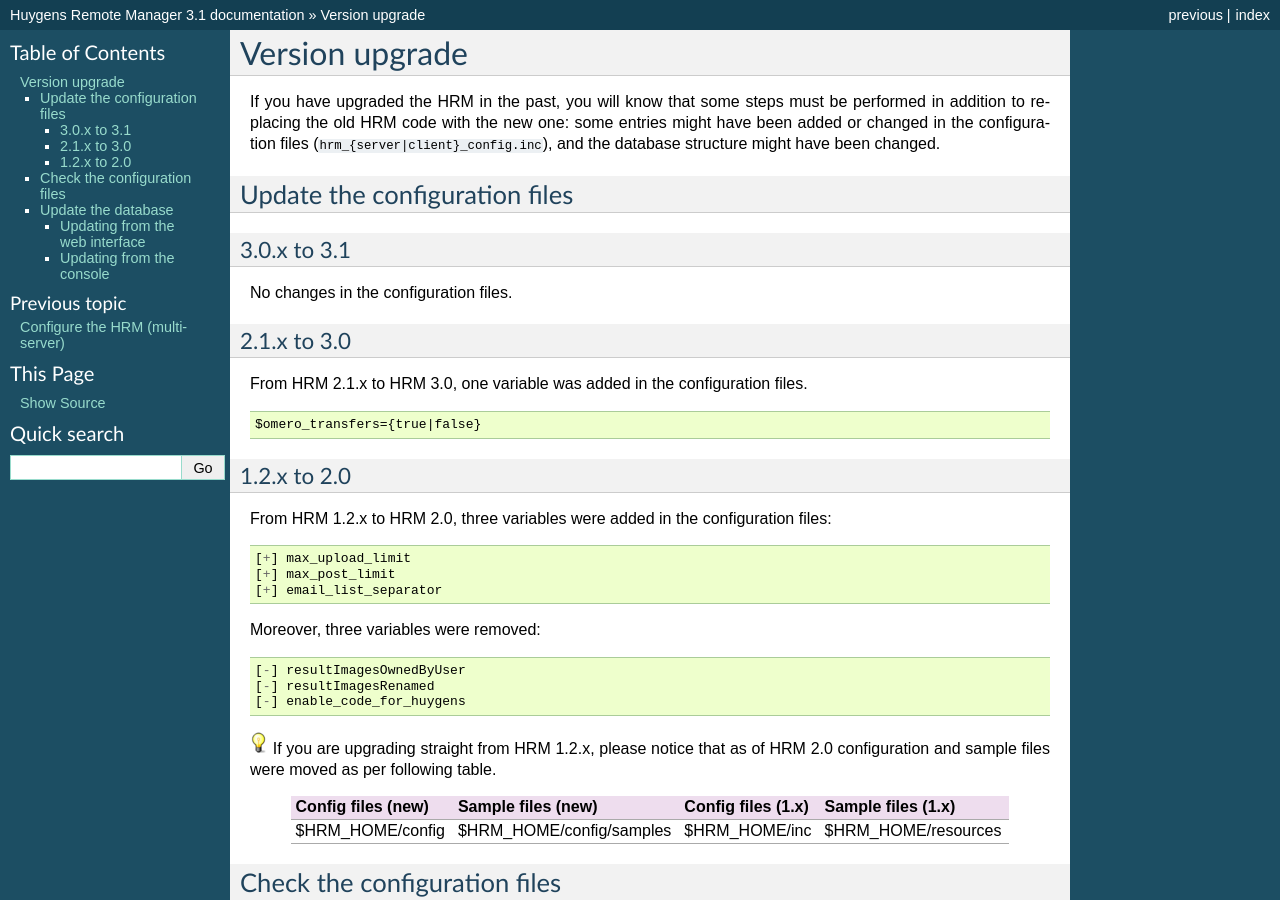
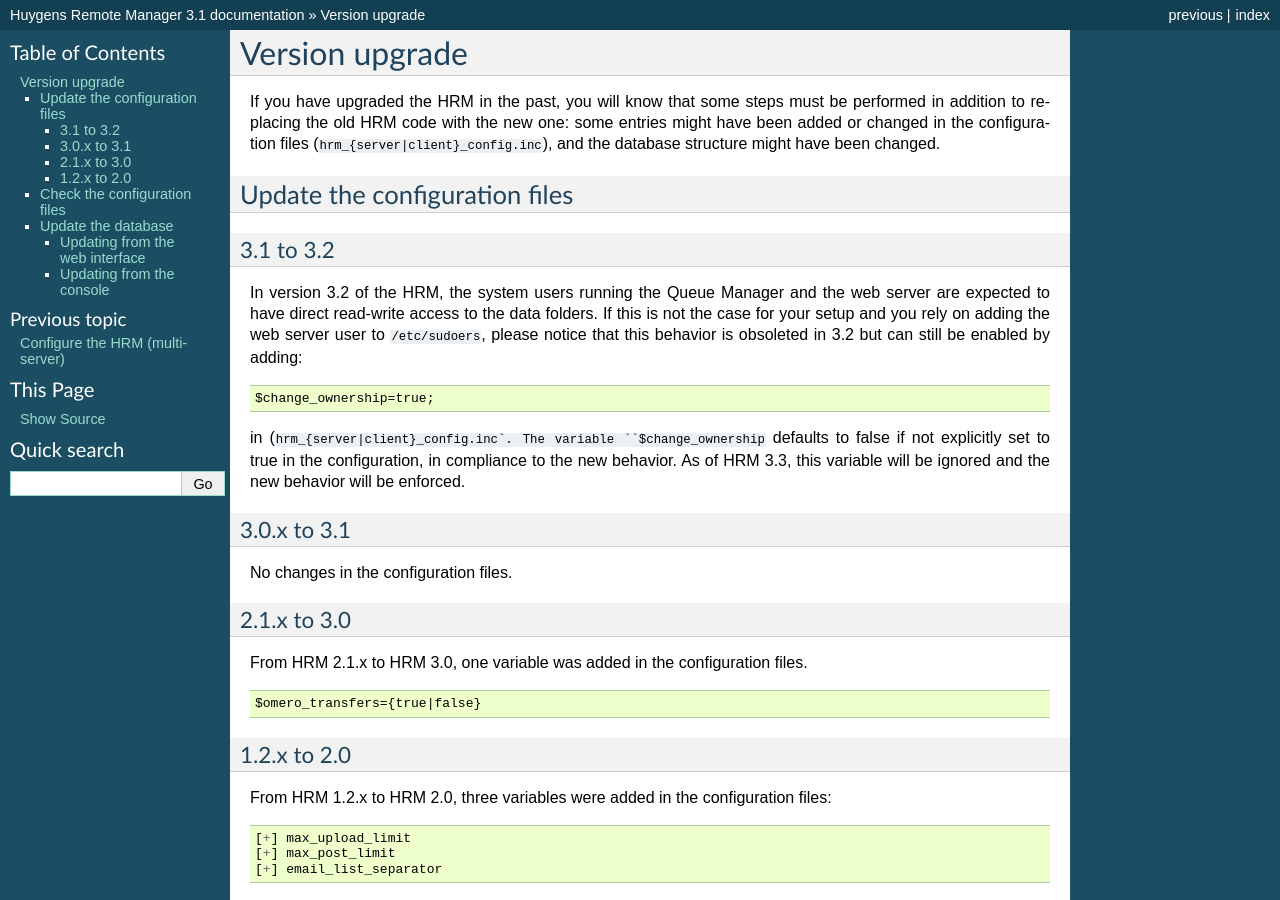
Before and after one commit to aarpon/hrm_docs, a Sphinx documentation site: the page built from docs/upgrade.rst, in a window 1280 px wide and 900 px high. Built offline with Sphinx 7.4.7, drawn with Linux system fonts in a browser that asks for light colours.

Commit message:
Update version upgrade page.
Added explanation for the temporary configuration variable $change_ownership.

```diff
--- a/docs/upgrade.rst
+++ b/docs/upgrade.rst
@@ -11,6 +11,17 @@
 
 Update the configuration files
 ==============================
+
+3.1 to 3.2
+----------
+
+In version 3.2 of the HRM, the system users running the Queue Manager and the web server are expected to have direct read-write access to the data folders. If this is not the case for your setup and you rely on adding the web server user to ``/etc/sudoers``, please notice that this behavior is obsoleted in 3.2 but can still be enabled by adding:
+
+.. code-block:: php
+
+    $change_ownership=true;
+
+in (``hrm_{server|client}_config.inc`. The variable ``$change_ownership`` defaults to false if not explicitly set to true in the configuration, in compliance to the new behavior. As of HRM 3.3, this variable will be ignored and the new behavior will be enforced.
 
 3.0.x to 3.1
 ------------
```
